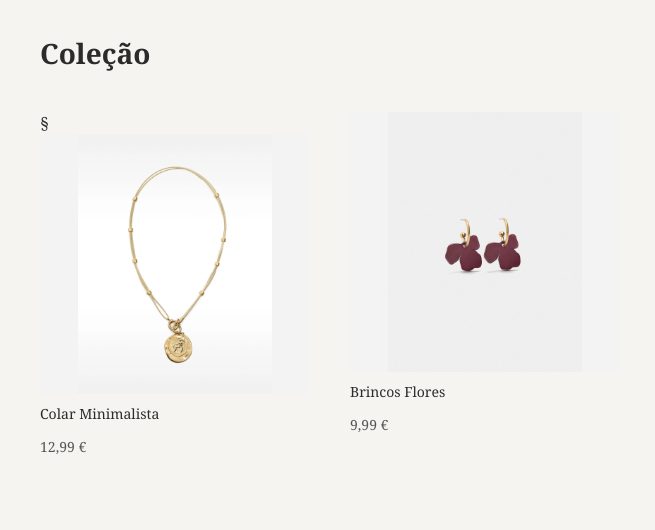
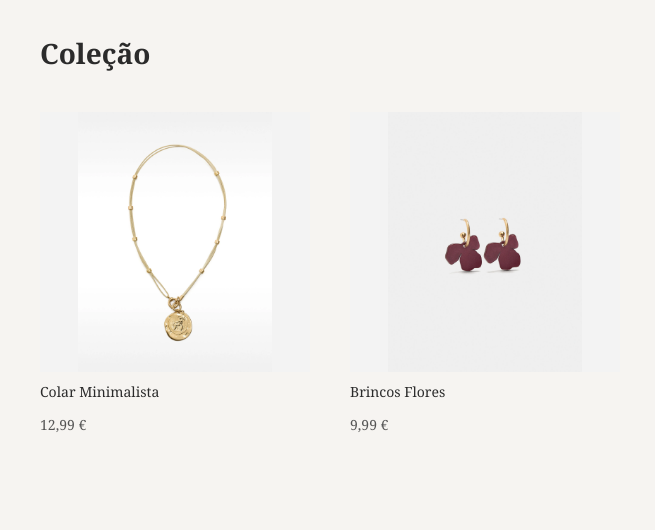
Before and after one commit to danielacostagaspar-cpu/aurora, a plain HTML site: page colecao.html in a window 1280 px wide. Shown: the part 181-711 px from the top of the page, 0-655 px from the left. Drawn offline with Linux system fonts and the light colour scheme.

Commit message:
Fix HTML syntax for product link

```diff
--- a/colecao.html
+++ b/colecao.html
@@ -30,7 +30,7 @@
 
     <div class="produtos">
 
- <a href="produto.html" class="produto-link">§
+ <a href="produto.html" class="produto-link">
   <div class="produto">
     <div class="img-box">
       <img src="images/p26.jpg" alt="produto">
```
